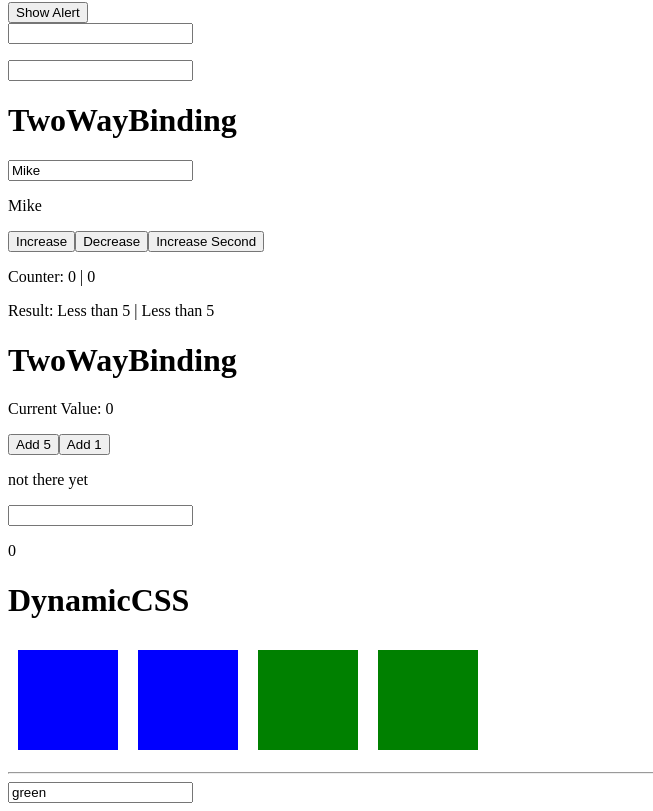
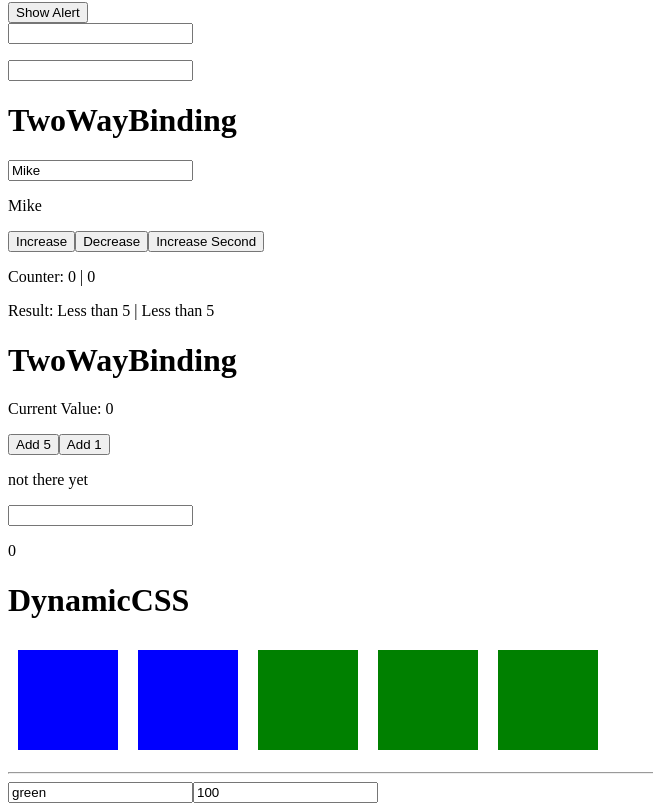
Before and after one commit to mikeliketool/vue-fundamentals, a Vue app: page / in a window 1280 px wide. Shown: the part 723-1534 px from the top of the page, without its empty margins (0-653 px from the left). Built offline with nearby package versions, Linux system fonts and the light colour scheme.

Commit message:
Binding directly to style

```diff
--- a/src/components/DynamicCSS.vue
+++ b/src/components/DynamicCSS.vue
@@ -8,9 +8,11 @@
     ></div>
     <div class='demo' :class='divClasses'></div>
     <div class='demo' :class='[color, {red: attachRed}]'></div>
-    <div class='demo' :style="myStyle"></div>
+    <div class='demo' :style='myStyle'></div>
+    <div class='demo' :style='[myStyle, {height: `${width}px`}]'></div>
     <hr>
     <input type='text' v-model='color'>
+    <input type='text' v-model='width'>
   </div>
 </template>
 
```
